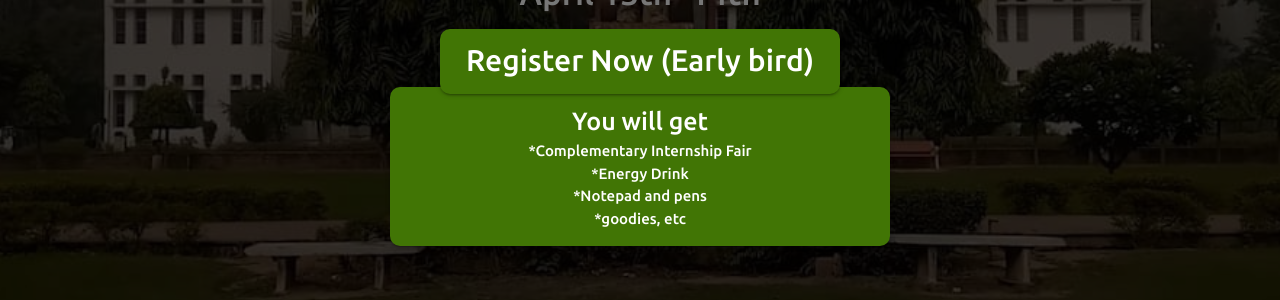
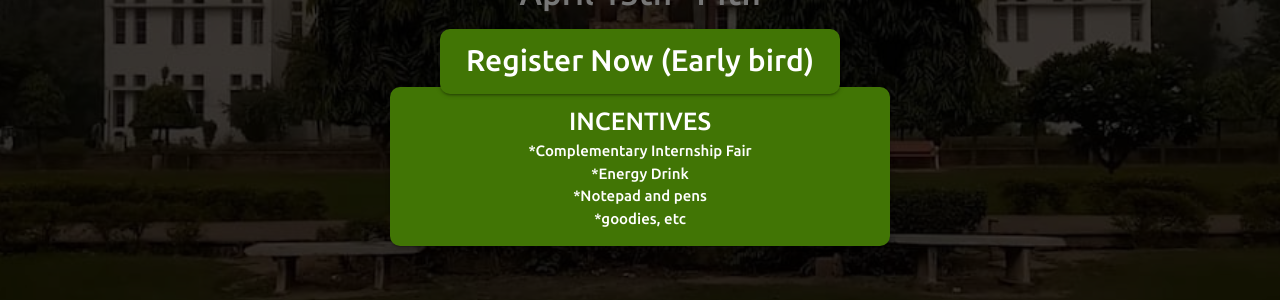
Before and after one commit to FinFO-app/emphasisO.com, a Jekyll site: the page built from index.html, in a window 1280 px wide and 900 px high. Shown: the part 392-692 px from the top of the window. Built offline with Jekyll 4.4.1, drawn with Linux system fonts in a browser that asks for light colours.

Commit message:
Update index.html

```diff
--- a/index.html
+++ b/index.html
@@ -35,7 +35,7 @@ layout: default
                         </h5>
                     	</div>
                     	<div class="green card white-text" style="width:500px;position:relative;top:50px;z-index:0; border-radius: 10px;padding:16px;left:50%; transform: translate(-50%,15px)">
-                    		<p class="white-text" style="font-size:25px">You will get</p>
+                    		<p class="white-text" style="font-size:25px">INCENTIVES</p>
                     		<p class="white-text" style="">*Complementary Internship Fair</p>
                     		<p class="white-text" style="">*Energy Drink</p>
                     		<p class="white-text" style="">*Notepad and pens</p>
```
